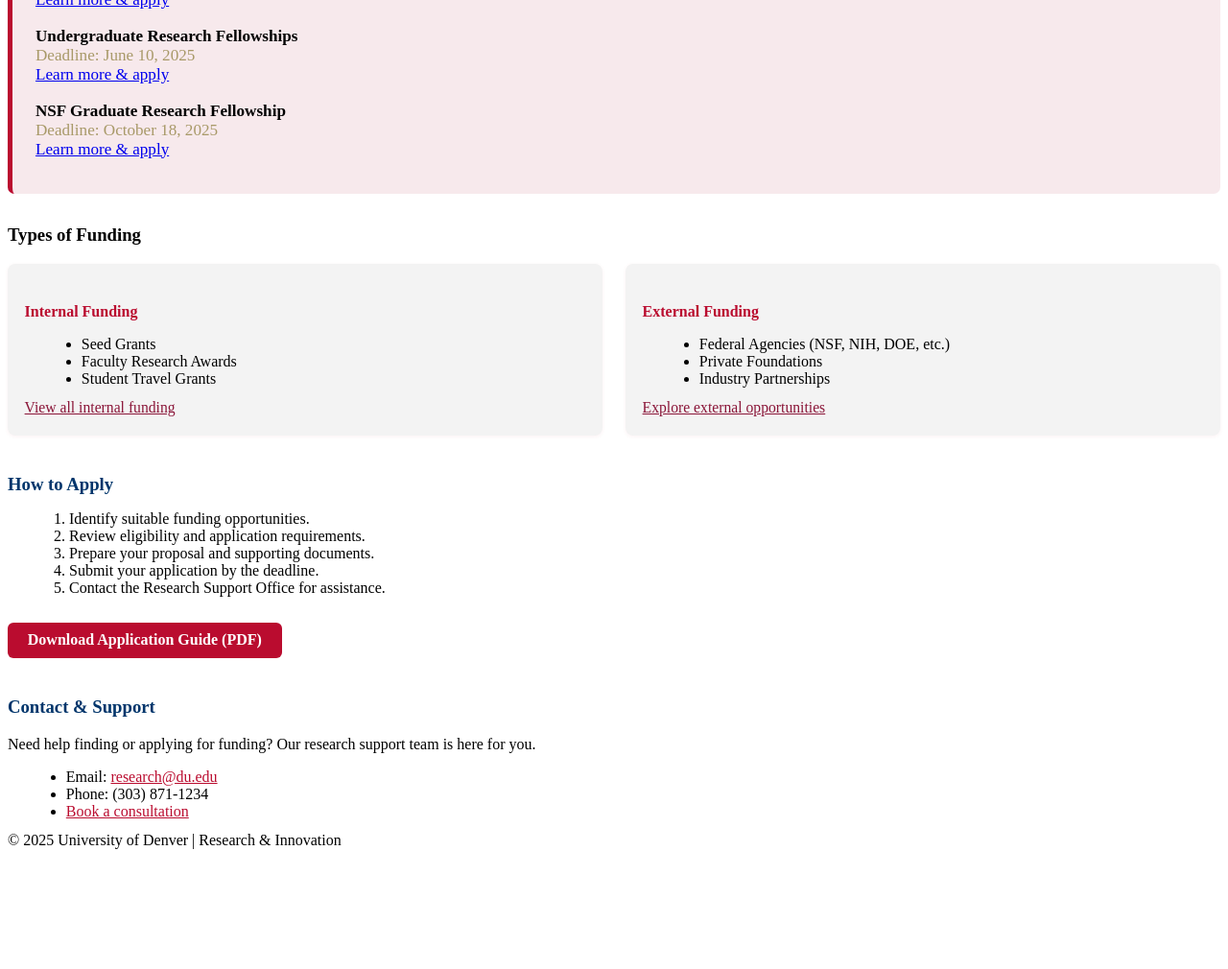
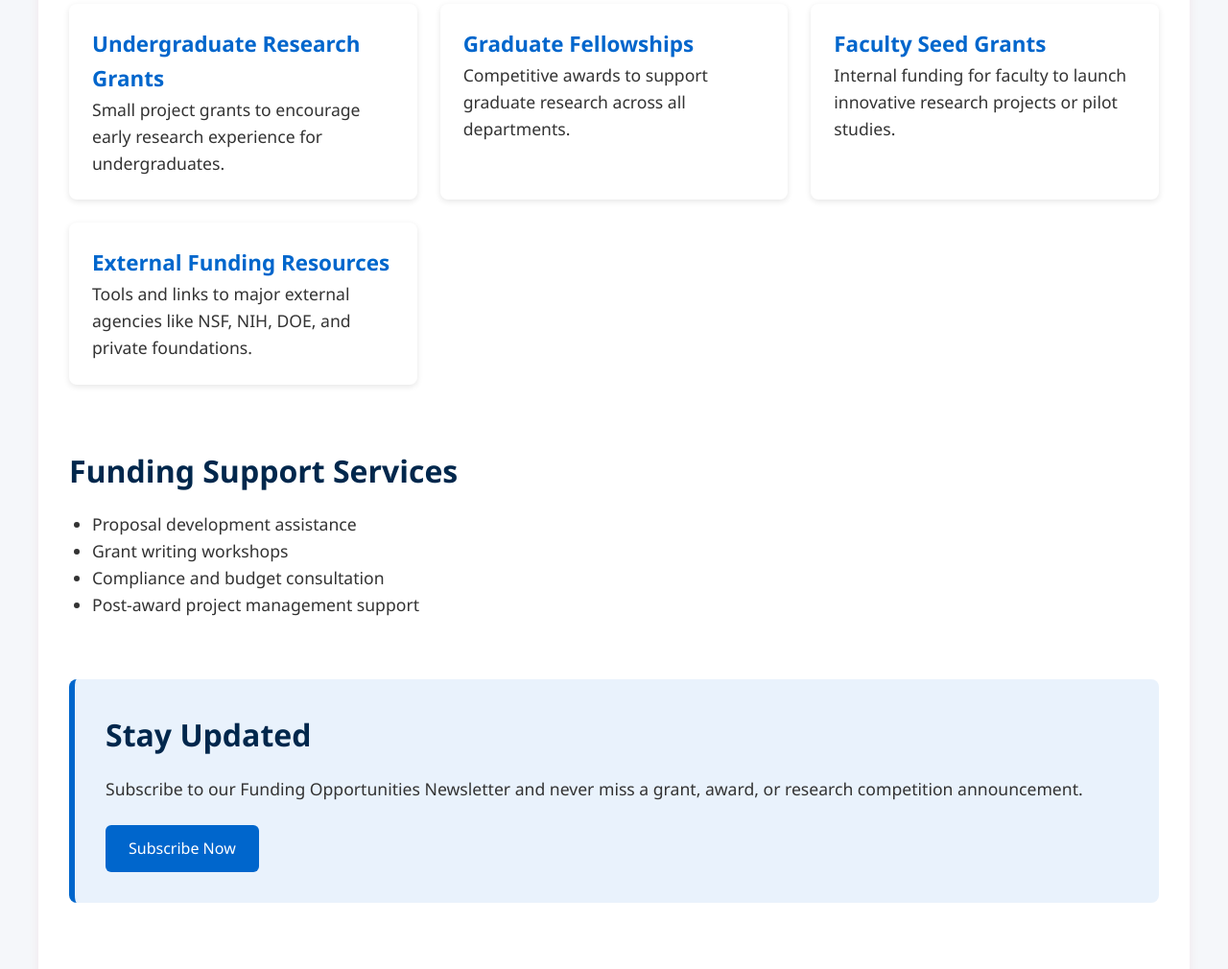
Before and after one commit to ellio-f/Hackathon-25, a plain HTML site: page FindingSupport/Funding/funding.html in a window 1280 px wide. Shown: the part 580-1590 px from the top of the page at 96% size. Before the commit the page ends 1473 px from the top, so only its background shows below. Drawn offline with Linux system fonts and the light colour scheme; files that its build step writes are made by us from their sources.

Commit message:
redid the funding page to match layout of others

```diff
--- a/FindingSupport/Funding/funding.html
+++ b/FindingSupport/Funding/funding.html
@@ -2,98 +2,160 @@
 <html lang="en">
 <head>
   <meta charset="UTF-8">
-  <title>Funding | University of Denver Research</title>
-  <link rel="stylesheet" href="styles.css">
+  <title>Research Funding | Your University Name</title>
+  <link rel="stylesheet" href="style.css">
+  <style>
+    body {
+      font-family: 'Segoe UI', Tahoma, Geneva, Verdana, sans-serif;
+      margin: 0;
+      padding: 0;
+      line-height: 1.6;
+      background-color: #f5f7fa;
+      color: #333;
+    }
+    header, footer {
+      background-color: #00274C;
+      color: white;
+      padding: 2rem 1rem;
+      text-align: center;
+    }
+    main {
+      padding: 3rem 2rem;
+      max-width: 1200px;
+      margin: auto;
+    }
+    section {
+      margin-bottom: 4rem;
+    }
+    h1, h2 {
+      color: #00274C;
+    }
+    h1 {
+      font-size: 2.8rem;
+      margin-bottom: 0.5rem;
+    }
+    h2 {
+      font-size: 2rem;
+      margin-bottom: 1rem;
+    }
+    p, li {
+      font-size: 1.1rem;
+    }
+    ul {
+      padding-left: 1.5rem;
+    }
+    a {
+      color: #0066cc;
+      text-decoration: none;
+    }
+    a:hover {
+      text-decoration: underline;
+    }
+    .highlight-box {
+      background-color: #e9f2fc;
+      padding: 2rem;
+      border-left: 6px solid #0066cc;
+      border-radius: 8px;
+      margin-bottom: 3rem;
+    }
+    a.button {
+      display: inline-block;
+      margin-top: 1.5rem;
+      padding: 0.75rem 1.5rem;
+      background-color: #0066cc;
+      color: white;
+      text-decoration: none;
+      border-radius: 6px;
+      transition: background-color 0.3s;
+    }
+    a.button:hover {
+      background-color: #004c99;
+    }
+    .funding-grid {
+      display: grid;
+      grid-template-columns: repeat(auto-fit, minmax(280px, 1fr));
+      gap: 1.5rem;
+    }
+    .funding-card {
+      background-color: white;
+      padding: 1.5rem;
+      border-radius: 8px;
+      box-shadow: 0 2px 6px rgba(0,0,0,0.1);
+      transition: transform 0.3s;
+    }
+    .funding-card:hover {
+      transform: translateY(-5px);
+    }
+    .funding-card h3 {
+      margin-top: 0;
+      font-size: 1.4rem;
+      color: #00274C;
+    }
+  </style>
 </head>
 <body>
-    <header>
-        <img src="du_logo.png" alt="University of Denver logo" class="du-logo">
-        <h1>Finding Support</h1>
-        <p class="subtitle">Resources for Research at the University of Denver</p>
-    </header>
+
   <header>
-    <h1>Funding</h1>
-    <p class="subtitle">Explore research funding opportunities at the University of Denver</p>
+    <h1>Research Funding</h1>
+    <p>Your University Name</p>
   </header>
+
   <main>
-    <section class="funding-intro">
-      <h2>Find the Right Funding for Your Research</h2>
-      <p>
-        The University of Denver is committed to supporting research and innovation. Below you’ll find resources for internal and external funding, application guidance, and contacts for personalized support.
-      </p>
+
+    <section class="highlight-box">
+      <h2>Supporting Your Research Journey</h2>
+      <p>Your University Name offers a variety of funding opportunities to help support research across disciplines. Whether you're an undergraduate, graduate student, or faculty member, we provide the resources you need to turn your ideas into reality.</p>
+      <a href="#" class="button">Contact Funding Office</a>
     </section>
 
-    <section class="funding-featured">
-      <h3>Featured Opportunities</h3>
-      <ul class="funding-list">
-        <li>
-          <strong>DU Research Seed Grants</strong><br>
-          <span class="funding-deadline">Deadline: May 15, 2025</span><br>
-          <a href="#">Learn more & apply</a>
-        </li>
-        <li>
-          <strong>Undergraduate Research Fellowships</strong><br>
-          <span class="funding-deadline">Deadline: June 10, 2025</span><br>
-          <a href="#">Learn more & apply</a>
-        </li>
-        <li>
-          <strong>NSF Graduate Research Fellowship</strong><br>
-          <span class="funding-deadline">Deadline: October 18, 2025</span><br>
-          <a href="#">Learn more & apply</a>
-        </li>
+    <section>
+      <h2>Explore Funding Opportunities</h2>
+      <div class="funding-grid">
+
+        <div class="funding-card">
+          <h3><a href="#">Undergraduate Research Grants</a></h3>
+          <p>Small project grants to encourage early research experience for undergraduates.</p>
+        </div>
+
+        <div class="funding-card">
+          <h3><a href="#">Graduate Fellowships</a></h3>
+          <p>Competitive awards to support graduate research across all departments.</p>
+        </div>
+
+        <div class="funding-card">
+          <h3><a href="#">Faculty Seed Grants</a></h3>
+          <p>Internal funding for faculty to launch innovative research projects or pilot studies.</p>
+        </div>
+
+        <div class="funding-card">
+          <h3><a href="#">External Funding Resources</a></h3>
+          <p>Tools and links to major external agencies like NSF, NIH, DOE, and private foundations.</p>
+        </div>
+
+      </div>
+    </section>
+
+    <section>
+      <h2>Funding Support Services</h2>
+      <ul>
+        <li>Proposal development assistance</li>
+        <li>Grant writing workshops</li>
+        <li>Compliance and budget consultation</li>
+        <li>Post-award project management support</li>
       </ul>
     </section>
 
-    <section class="funding-types">
-      <h3>Types of Funding</h3>
-      <div class="funding-cards">
-        <div class="funding-card">
-          <h4>Internal Funding</h4>
-          <ul>
-            <li>Seed Grants</li>
-            <li>Faculty Research Awards</li>
-            <li>Student Travel Grants</li>
-          </ul>
-          <a href="#">View all internal funding</a>
-        </div>
-        <div class="funding-card">
-          <h4>External Funding</h4>
-          <ul>
-            <li>Federal Agencies (NSF, NIH, DOE, etc.)</li>
-            <li>Private Foundations</li>
-            <li>Industry Partnerships</li>
-          </ul>
-          <a href="#">Explore external opportunities</a>
-        </div>
-      </div>
+    <section class="highlight-box">
+      <h2>Stay Updated</h2>
+      <p>Subscribe to our Funding Opportunities Newsletter and never miss a grant, award, or research competition announcement.</p>
+      <a href="#" class="button">Subscribe Now</a>
     </section>
 
-    <section class="funding-steps">
-      <h3>How to Apply</h3>
-      <ol>
-        <li>Identify suitable funding opportunities.</li>
-        <li>Review eligibility and application requirements.</li>
-        <li>Prepare your proposal and supporting documents.</li>
-        <li>Submit your application by the deadline.</li>
-        <li>Contact the Research Support Office for assistance.</li>
-      </ol>
-      <a class="btn" href="#">Download Application Guide (PDF)</a>
-    </section>
+  </main>
 
-    <section class="funding-contact">
-      <h3>Contact & Support</h3>
-      <p>
-        Need help finding or applying for funding? Our research support team is here for you.
-      </p>
-      <ul>
-        <li>Email: <a href="mailto:research@du.edu">research@du.edu</a></li>
-        <li>Phone: (303) 871-1234</li>
-        <li><a href="#">Book a consultation</a></li>
-      </ul>
-    </section>
-  </main>
   <footer>
-    &copy; 2025 University of Denver | Research & Innovation
+    <p>© 2025 Your University Name | Research Funding</p>
   </footer>
+
 </body>
 </html>
--- a/FindingSupport/Funding/styles.css
+++ /dev/null
@@ -1,109 +0,0 @@
-.funding-intro {
-    margin-bottom: 2.5rem;
-  }
-  .funding-intro h2 {
-    color: #BA0C2F;
-    margin-bottom: 0.5rem;
-    font-size: 1.45rem;
-  }
-  .funding-featured {
-    background: #f7e9ec;
-    border-left: 5px solid #BA0C2F;
-    padding: 1.2rem 1.5rem;
-    border-radius: 7px;
-    margin-bottom: 2rem;
-  }
-  .funding-featured h3 {
-    color: #8A1538;
-    margin-bottom: 0.7rem;
-  }
-  .funding-list {
-    list-style: none;
-    padding-left: 0;
-  }
-  .funding-list li {
-    margin-bottom: 1.1rem;
-    font-size: 1.07rem;
-  }
-  .funding-deadline {
-    color: #A89968;
-    font-weight: 500;
-  }
-  .funding-types {
-    margin-bottom: 2.5rem;
-  }
-  .funding-cards {
-    display: flex;
-    gap: 1.5rem;
-    flex-wrap: wrap;
-  }
-  .funding-card {
-    background: #f3f3f3;
-    border-radius: 8px;
-    padding: 1.2rem 1.1rem;
-    flex: 1 1 220px;
-    min-width: 220px;
-    box-shadow: 0 1px 4px rgba(186,12,47,0.06);
-  }
-  .funding-card h4 {
-    color: #BA0C2F;
-    margin-bottom: 0.6rem;
-  }
-  .funding-card ul {
-    margin-left: 1.2rem;
-    margin-bottom: 0.8rem;
-  }
-  .funding-card a {
-    color: #8A1538;
-    font-size: 0.98rem;
-    text-decoration: underline;
-  }
-  .funding-steps {
-    margin-bottom: 2.5rem;
-  }
-  .funding-steps h3 {
-    color: #00356b;
-    margin-bottom: 0.7rem;
-  }
-  .funding-steps ol {
-    margin-left: 1.5rem;
-    margin-bottom: 1rem;
-  }
-  .btn {
-    display: inline-block;
-    background: #BA0C2F;
-    color: #fff;
-    padding: 0.6rem 1.3rem;
-    border-radius: 6px;
-    text-decoration: none;
-    font-weight: 600;
-    margin-top: 0.7rem;
-    transition: background 0.18s;
-  }
-  .btn:hover {
-    background: #8A1538;
-  }
-  .funding-contact h3 {
-    color: #00356b;
-  }
-  .funding-contact ul {
-    margin-left: 1.3rem;
-    margin-bottom: 0.8rem;
-  }
-  .funding-contact a {
-    color: #BA0C2F;
-    text-decoration: underline;
-  }
-  .du-logo {
-    max-width: 180px; /* Logo won't get bigger than this */
-    width: 100%;      /* Scales down on smaller screens */
-    height: auto;     /* Keeps aspect ratio */
-    display: block;
-    margin: 0 auto 1rem auto;
-  }
-  @media (max-width: 700px) {
-    .funding-cards {
-      flex-direction: column;
-      gap: 1rem;
-    }
-  }
```
Also changed, not shown: FindingSupport/labs.json (deleted, +0 -12 lines), MainPage/du_logo.png (renamed from FindingSupport/Funding/du_logo.png).
